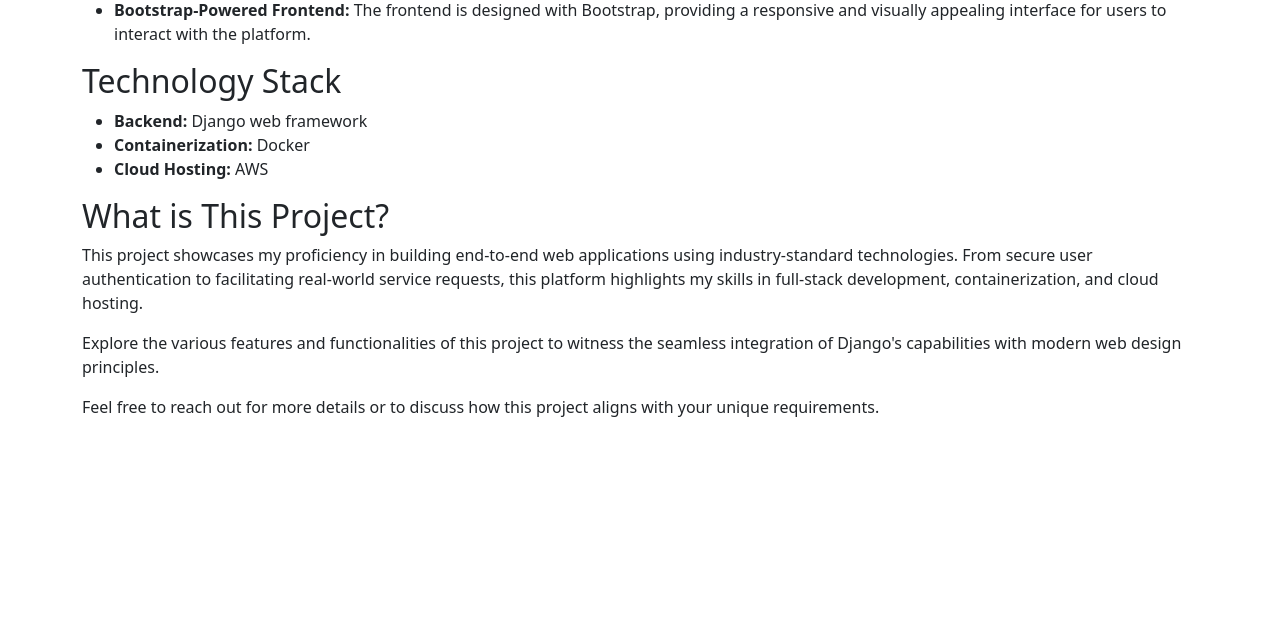
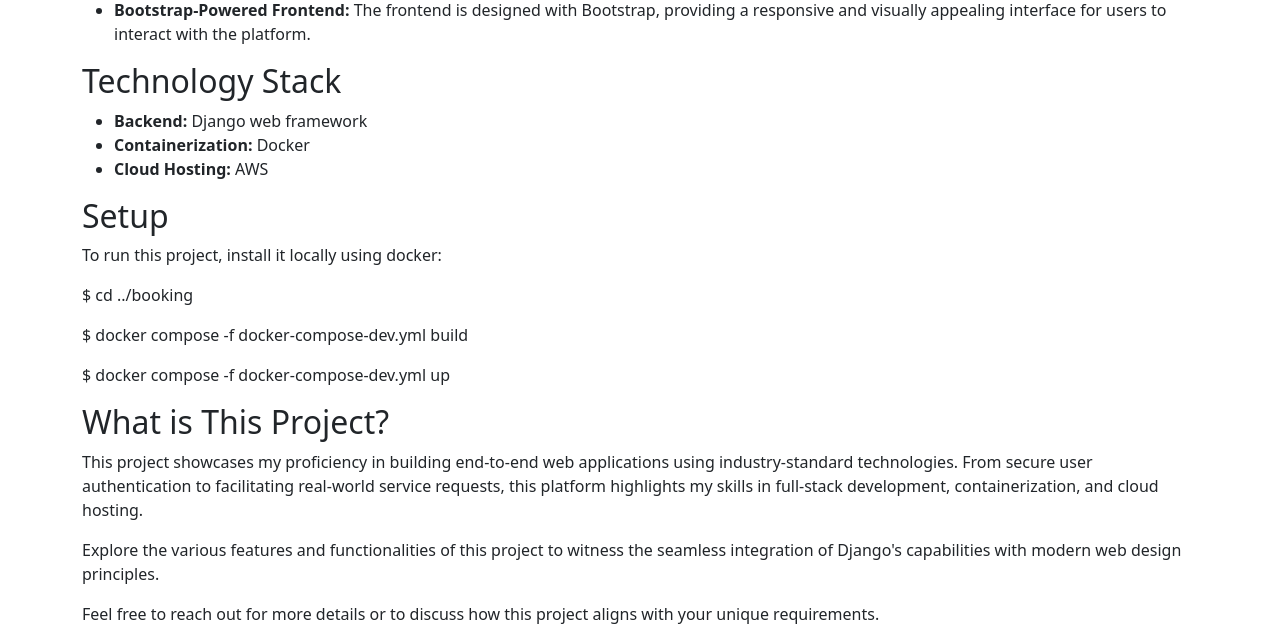
Before and after one commit to SypekKonrad/booking, a Django app: page / in a window 1280 px wide. Shown: the part 328-955 px from the top of the page. Before the commit the page ends 745 px from the top, so only its background shows below. Run offline with Django 3.2, Linux system fonts and the light colour scheme; some libraries are stand-ins or nearby versions.

Commit message:
updated readme at index page

```diff
--- a/backend/templates/index.html
+++ b/backend/templates/index.html
@@ -23,6 +23,13 @@
             <li><strong>Cloud Hosting:</strong> AWS</li>
         </ul>
 
+    <h2>Setup</h2>
+    <p>To run this project, install it locally using docker:</p>
+    <p>$ cd ../booking</p>
+    <p>$ docker compose -f docker-compose-dev.yml build</p>
+    <p>$ docker compose -f docker-compose-dev.yml up</p>
+
+
     <h2>What is This Project?</h2>
         <p>This project showcases my proficiency in building end-to-end web applications using industry-standard technologies. From secure user authentication to facilitating real-world service requests, this platform highlights my skills in full-stack development, containerization, and cloud hosting.</p>
         <p>Explore the various features and functionalities of this project to witness the seamless integration of Django's capabilities with modern web design principles.</p>
```
